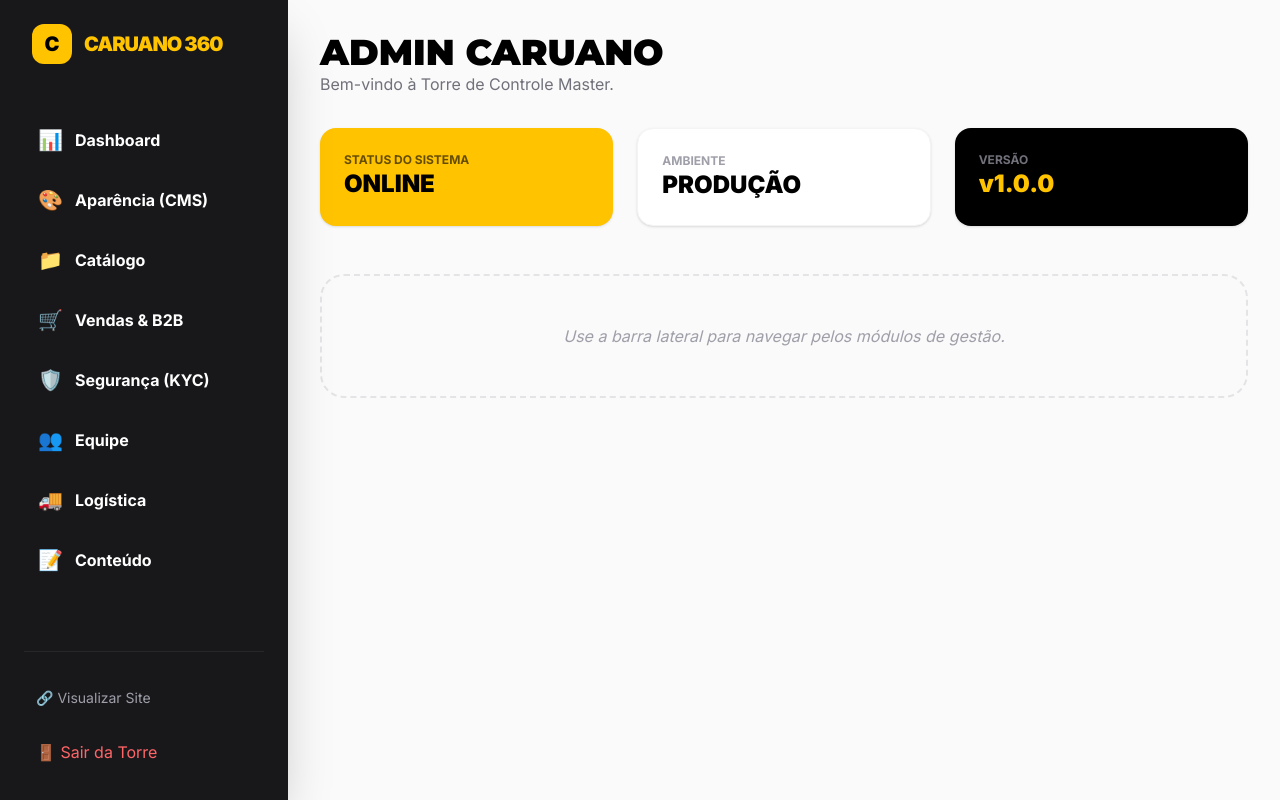
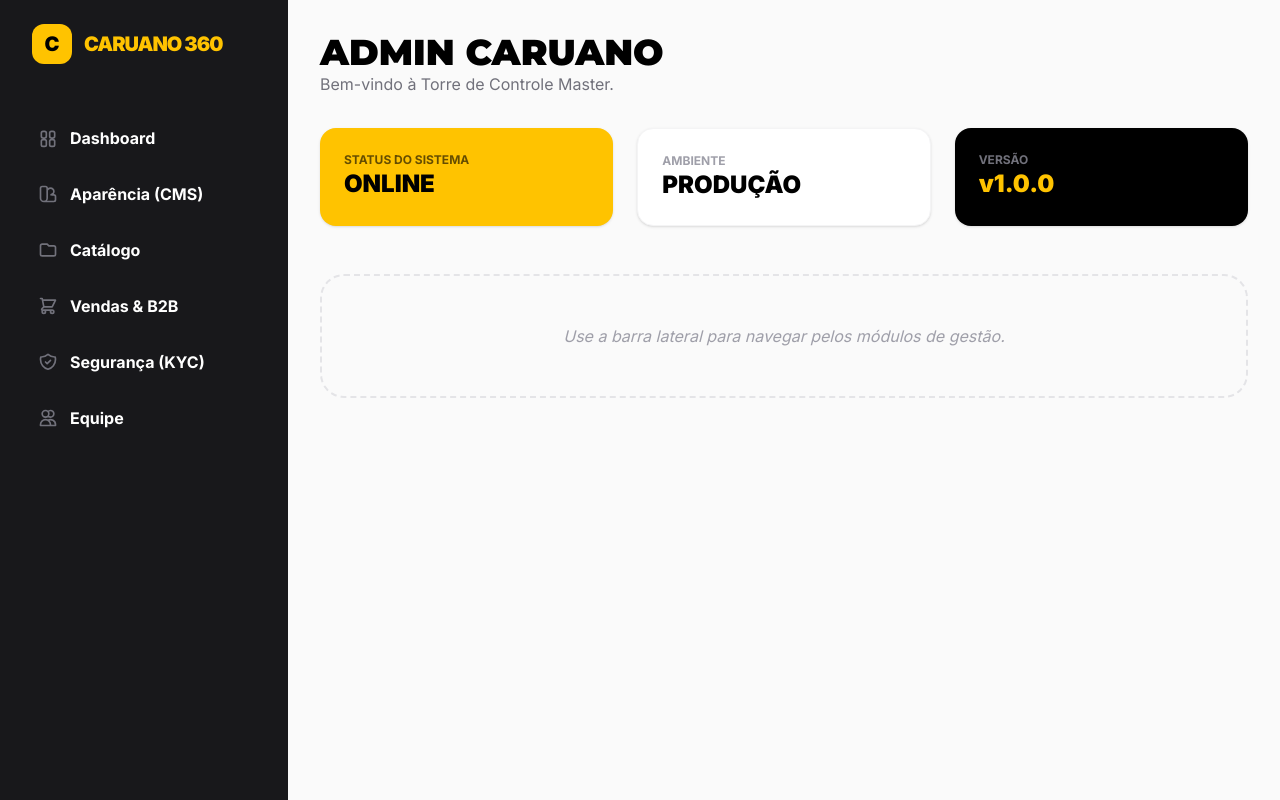
Before and after one commit to caruano-app/marketplace050626, a Next.js app: page /admin in a window 1280 px wide. Built offline with nearby package versions, Linux system fonts and the light colour scheme.

Commit message:
Refactor admin menu items and update links

```diff
--- a/src/components/admin/admin-master-shell.tsx
+++ b/src/components/admin/admin-master-shell.tsx
@@ -1,84 +1,37 @@
 'use client';
 
 import React, { useState } from 'react';
-import Link from 'next/link';
+import Link from 'next/navigation';
 
 export default function AdminMasterShell({ children }: { children: React.ReactNode }) {
   const [isMobileMenuOpen, setIsMobileMenuOpen] = useState(false);
 
   const menuItems = [
-    { label: 'Dashboard', icon: '📊', href: '/admin' },
-    { label: 'Aparência (CMS)', icon: '🎨', href: '/admin?tab=aparencia' },
-    { label: 'Catálogo', icon: '📁', href: '/admin?tab=catalogo' },
-    { label: 'Vendas & B2B', icon: '🛒', href: '/admin?tab=vendas' },
-    { label: 'Segurança (KYC)', icon: '🛡️', href: '/admin?tab=kyc' },
-    { label: 'Equipe', icon: '👥', href: '/admin?tab=equipe' },
-    { label: 'Logística', icon: '🚚', href: '/admin?tab=logistica' },
-    { label: 'Conteúdo', icon: '📝', href: '/admin?tab=conteudo' },
+    { label: 'Dashboard', href: '/admin', icon: <svg className="w-5 h-5" fill="none" stroke="currentColor" viewBox="0 0 24 24"><path strokeLinecap="round" strokeLinejoin="round" strokeWidth="2" d="M4 6a2 2 0 012-2h2a2 2 0 012 2v4a2 2 0 01-2 2H6a2 2 0 01-2-2V6zM14 6a2 2 0 012-2h2a2 2 0 012 2v4a2 2 0 01-2 2h-2a2 2 0 01-2-2V6zM4 16a2 2 0 012-2h2a2 2 0 012 2v4a2 2 0 01-2 2H6a2 2 0 01-2-2v-4zM14 16a2 2 0 012-2h2a2 2 0 012 2v4a2 2 0 01-2 2h-2a2 2 0 01-2-2v-4z" /></svg> },
+    { label: 'Aparência (CMS)', href: '/admin?tab=aparencia', icon: <svg className="w-5 h-5" fill="none" stroke="currentColor" viewBox="0 0 24 24"><path strokeLinecap="round" strokeLinejoin="round" strokeWidth="2" d="M7 21a4 4 0 01-4-4V5a2 2 0 012-2h4a2 2 0 012 2v12a4 4 0 01-4 4zm0 0h12a2 2 0 002-2v-4a2 2 0 00-2-2h-2.343M11 7.343l1.172-1.172a4 4 0 115.656 5.656L15.657 13" /></svg> },
+    { label: 'Catálogo', href: '/admin?tab=catalogo', icon: <svg className="w-5 h-5" fill="none" stroke="currentColor" viewBox="0 0 24 24"><path strokeLinecap="round" strokeLinejoin="round" strokeWidth="2" d="M3 7v10a2 2 0 002 2h14a2 2 0 002-2V9a2 2 0 00-2-2h-6l-2-2H5a2 2 0 00-2 2z" /></svg> },
+    { label: 'Vendas & B2B', href: '/admin?tab=vendas', icon: <svg className="w-5 h-5" fill="none" stroke="currentColor" viewBox="0 0 24 24"><path strokeLinecap="round" strokeLinejoin="round" strokeWidth="2" d="M3 3h2l.4 2M7 13h10l4-8H5.4M7 13L5.4 5M7 13l-2.293 2.293c-.63.63-.184 1.707.707 1.707H17m0 0a2 2 0 100 4 2 2 0 000-4zm-8 2a2 2 0 11-4 0 2 2 0 014 0z" /></svg> },
+    { label: 'Segurança (KYC)', href: '/admin?tab=kyc', icon: <svg className="w-5 h-5" fill="none" stroke="currentColor" viewBox="0 0 24 24"><path strokeLinecap="round" strokeLinejoin="round" strokeWidth="2" d="M9 12l2 2 4-4m5.618-4.016A11.955 11.955 0 0112 2.944a11.955 11.955 0 01-8.618 3.04A12.02 12.02 0 003 9c0 5.591 3.824 10.29 9 11.622 5.176-1.332 9-6.03 9-11.622 0-1.042-.133-2.052-.382-3.016z" /></svg> },
+    { label: 'Equipe', href: '/admin?tab=equipe', icon: <svg className="w-5 h-5" fill="none" stroke="currentColor" viewBox="0 0 24 24"><path strokeLinecap="round" strokeLinejoin="round" strokeWidth="2" d="M12 4.354a4 4 0 110 5.292M15 21H3v-1a6 6 0 0112 0v1zm0 0h6v-1a6 6 0 00-9-5.197M13 7a4 4 0 11-8 0 4 4 0 018 0z" /></svg> },
   ];
 
   return (
     <div className="flex min-h-screen bg-zinc-50 text-black font-inter">
-      {/* Sidebar Desktop */}
-      <aside className="hidden lg:flex w-72 bg-zinc-900 p-6 flex-col gap-2 fixed h-full text-white z-50 shadow-2xl">
+      <aside className="hidden lg:flex w-72 bg-zinc-900 p-6 flex-col gap-2 fixed h-full text-white z-50">
         <div className="flex items-center gap-3 mb-10 px-2">
           <div className="w-10 h-10 bg-[#FFC300] rounded-xl flex items-center justify-center text-black font-black text-xl">C</div>
           <span className="text-[#FFC300] font-black text-xl font-montserrat uppercase tracking-tighter">Caruano 360</span>
         </div>
-
         <nav className="flex-1 flex flex-col gap-1">
           {menuItems.map((item) => (
-            <Link
-              key={item.label}
-              href={item.href}
-              className="flex items-center gap-3 p-3.5 rounded-xl hover:bg-zinc-800 hover:text-[#FFC300] font-bold transition-all group"
-            >
-              <span className="text-xl">{item.icon}</span>
+            <a key={item.label} href={item.href} className="flex items-center gap-3 p-3.5 rounded-xl hover:bg-zinc-800 hover:text-[#FFC300] font-bold transition-all group">
+              <span className="text-zinc-500 group-hover:text-[#FFC300]">{item.icon}</span>
               {item.label}
-            </Link>
+            </a>
           ))}
         </nav>
-
-        <div className="mt-auto pt-6 border-t border-zinc-800 space-y-2">
-          <Link href="/" className="flex items-center gap-3 p-3 text-zinc-400 hover:text-white text-sm transition-colors">
-            🔗 Visualizar Site
-          </Link>
-          <button className="flex items-center gap-3 p-3 w-full text-red-400 hover:text-red-300 text-sm font-bold transition-colors">
-            🚪 Sair da Torre
-          </button>
-        </div>
       </aside>
-
-      {/* Menu Mobile */}
-      <button
-        onClick={() => setIsMobileMenuOpen(!isMobileMenuOpen)}
-        className="lg:hidden fixed top-4 right-4 z-[60] bg-black text-[#FFC300] p-3 rounded-full shadow-lg"
-      >
-        {isMobileMenuOpen ? '✕' : '☰'}
-      </button>
-
-      {isMobileMenuOpen && (
-        <div className="lg:hidden fixed inset-0 bg-black z-[55] p-8 flex flex-col gap-4 text-white">
-          <div className="text-[#FFC300] font-black text-2xl mb-8 uppercase">Caruano 360</div>
-          {menuItems.map((item) => (
-            <Link
-              key={item.label}
-              href={item.href}
-              onClick={() => setIsMobileMenuOpen(false)}
-              className="text-xl font-bold flex items-center gap-4"
-            >
-              {item.icon} {item.label}
-            </Link>
-          ))}
-        </div>
-      )}
-
-      {/* Área de Conteúdo */}
-      <main className="flex-1 lg:ml-72 min-h-screen">
-        <div className="max-w-[1412px] mx-auto">
-          {children}
-        </div>
-      </main>
+      <main className="flex-1 lg:ml-72 min-h-screen">{children}</main>
     </div>
   );
 }
```
